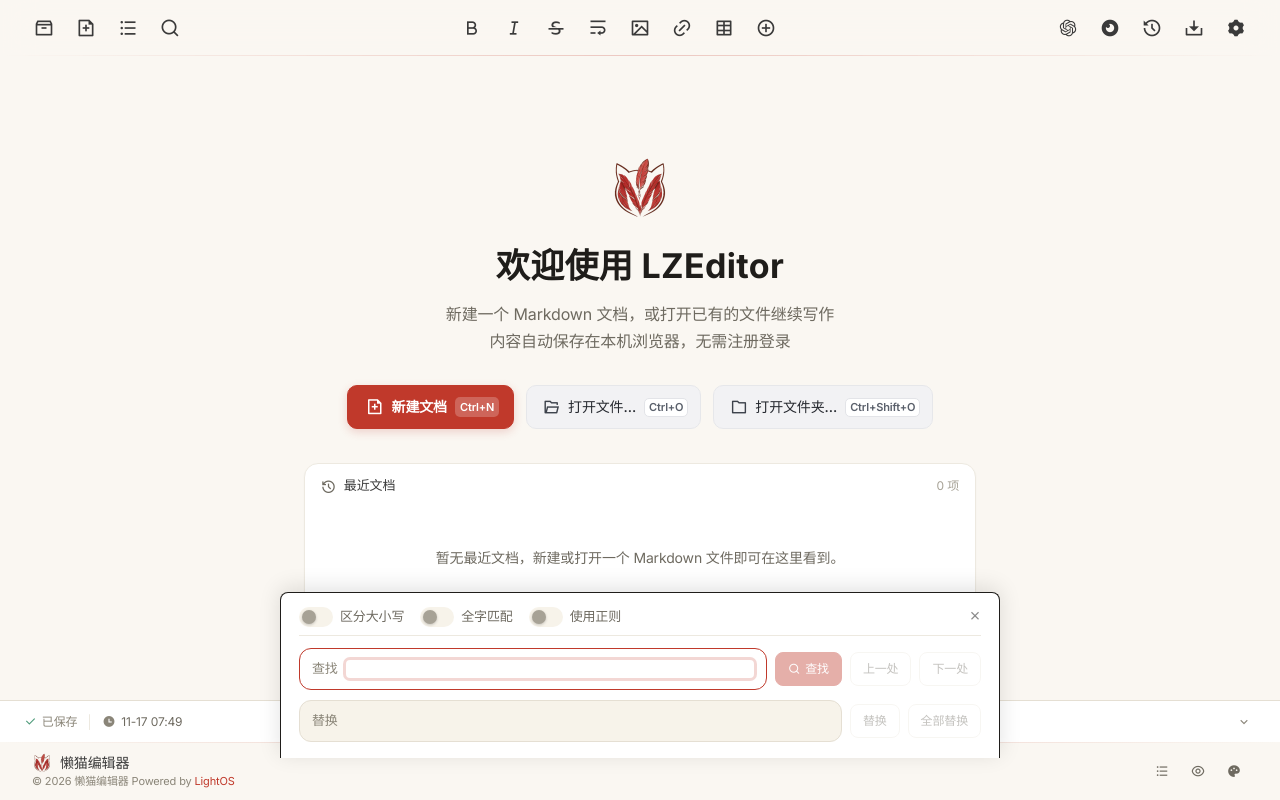
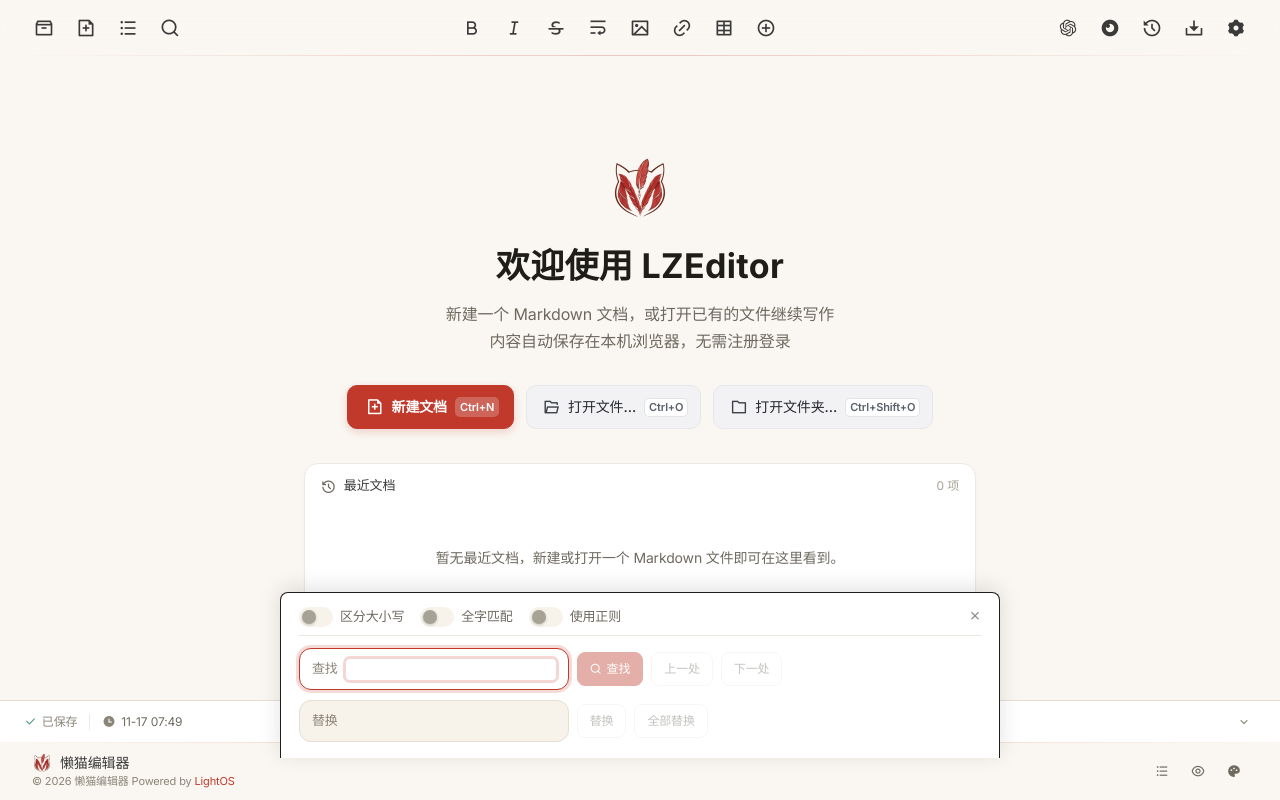
Before and after one commit to sikenali/lzeditor, a React (Vite) app: page / in a window 1280 px wide. Both pictures are taken after a click on the button 170 px from the left and 28 px from the top of the page. Built offline with nearby package versions, Linux system fonts and the light colour scheme; a web font is replaced by a local one.

Commit message:
refactor(search): 查找/替换统一走 ui-input 容器，删 search-input-group/search-input 重复样式

```diff
--- a/src/components/panels/SearchPanel.tsx
+++ b/src/components/panels/SearchPanel.tsx
@@ -146,11 +146,10 @@ export const SearchPanel: React.FC<SearchPanelProps> = ({ onClose }) => {
         )}
         <div className="search-ops-col">
           <div className="search-row">
-            <div className="search-input-group">
+            <div className="ui-input">
               <span className="search-input-label">查找</span>
               <input
                 ref={inputRef}
-                className="search-input"
                 type="text"
                 value={searchTerm}
                 onChange={e => setSearchTerm(e.target.value)}
@@ -164,10 +163,9 @@ export const SearchPanel: React.FC<SearchPanelProps> = ({ onClose }) => {
             <button className="search-btn" onClick={handleNext} disabled={!searchTerm.trim()}>下一处</button>
           </div>
           <div className="search-row">
-            <div className="search-input-group">
+            <div className="ui-input">
               <span className="search-input-label">替换</span>
               <input
-                className="search-input"
                 type="text"
                 value={replaceTerm}
                 onChange={e => setReplaceTerm(e.target.value)}
--- a/src/styles/panels.css
+++ b/src/styles/panels.css
@@ -927,28 +927,10 @@
 
 .search-ops-col  { display: flex; flex-direction: column; gap: 10px; }
 .search-row  { display: flex; align-items: center; gap: 8px; }
-/* §8.2 UiInput 规范：42px、0.7px var(--color-border)、var(--color-bg-secondary)、
-   focus 时 var(--color-bg-white) + 主色边框、圆角 var(--radius-md) */
-.search-input-group  {
-  display: flex; align-items: center;
-  flex: 1; min-width: 0; height: 42px;
-  border: 0.7px solid var(--color-border);
-  border-radius: var(--radius-md); background: var(--color-bg-secondary);
-  padding: 0 12px; gap: 8px;
-  transition: background var(--transition-fast), border-color var(--transition-fast);
-}
-.search-input-group:focus-within  { border-color: var(--color-primary); background: var(--color-bg-white); }
 .search-input-label  {
   font-size: 13px; font-family: var(--font-sans);
   color: var(--text-muted); white-space: nowrap; flex-shrink: 0; font-weight: 500;
 }
-.search-input  {
-  flex: 1; min-width: 0; border: none; outline: none;
-  background: transparent; font-size: 13px;
-  font-family: var(--font-sans);
-  color: var(--text-primary); line-height: 1.4; padding: 0;
-}
-.search-input::placeholder  { color: var(--color-text-muted); }
 .search-btn  {
   height: 34px; padding: 0 12px; border-radius: 6px;
   border: 0.7px solid var(--border-subtle); background: var(--background-elevated);
@@ -1201,10 +1183,6 @@
   color: var(--t-fg-15);
 }
 
-.search-input  {
-  color: var(--t-fg-16);
-}
-
 .search-result  {
   background: var(--t-bg-23); outline-color: var(--t-olc-1);
 }
```
Also changed, not shown: 1 other file (tests, documents, lock files or other folders).
